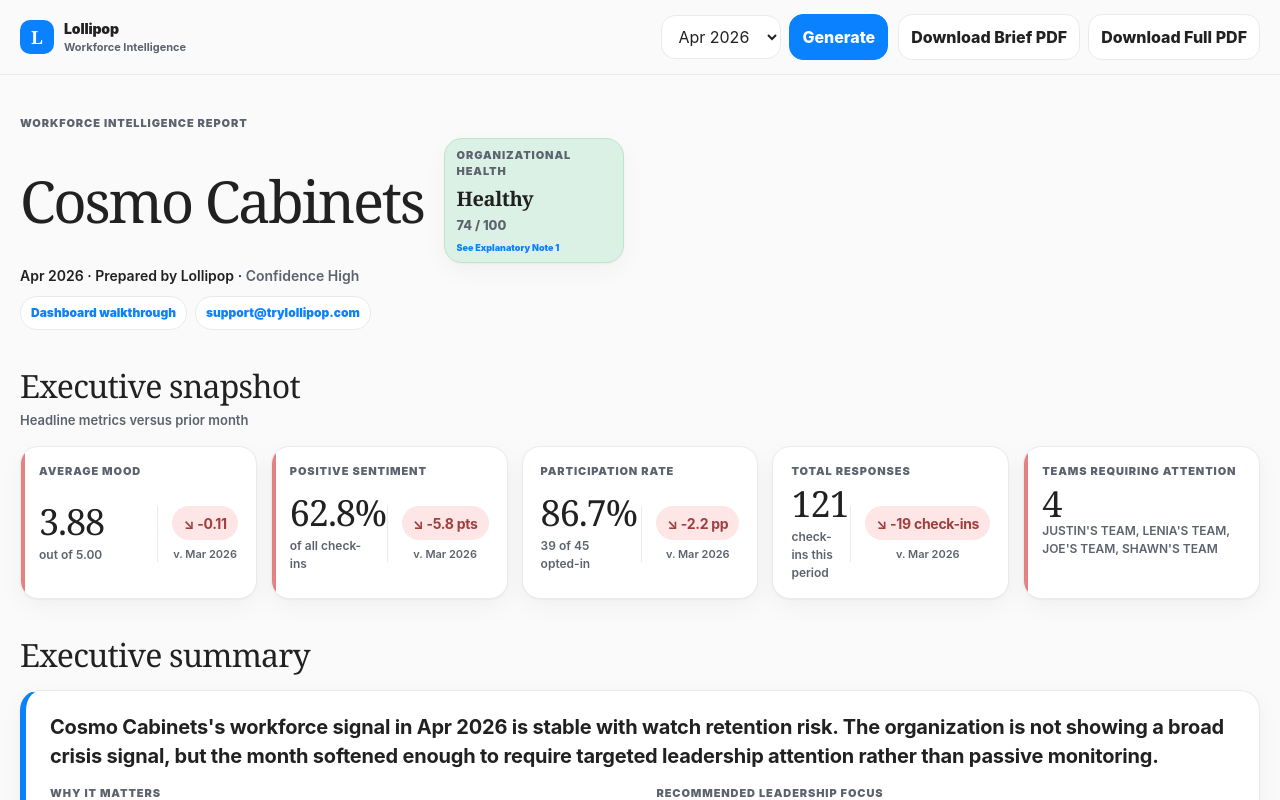
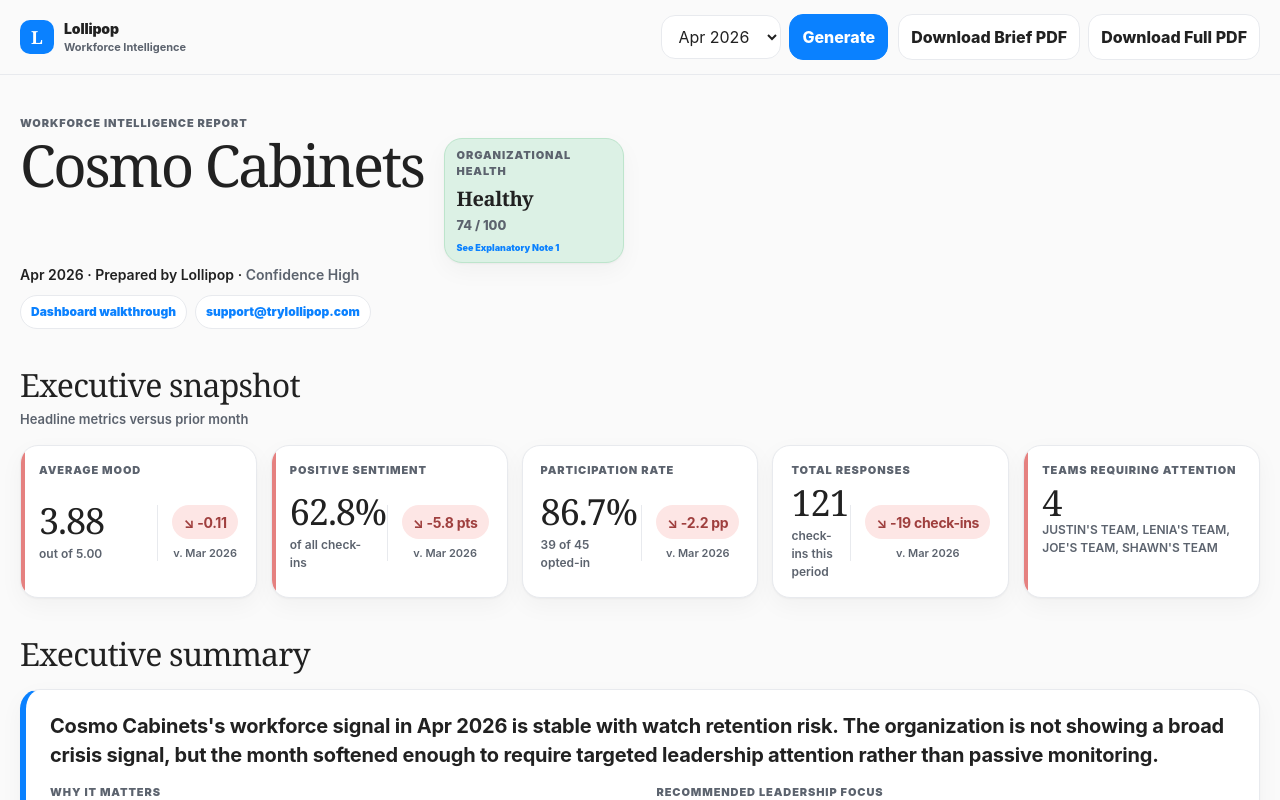
Before and after one commit to jeffrey1892/Lollipop-Monthly-Reports, a Next.js app: page / in a window 1280 px wide. Shown: the top 800 px of the page. Built offline with nearby package versions, Linux system fonts and the light colour scheme.

Commit message:
Halve title spacing; top-align Organizational Health tile

```diff
--- a/src/app/globals.css
+++ b/src/app/globals.css
@@ -217,12 +217,12 @@
 
 /* A. Executive Header */
 .exec-header{display:block;padding:10px 0 0;margin-bottom:8px}
-.exec-header-title-row{display:flex;align-items:center;gap:20px;flex-wrap:wrap;margin:4px 0 2px}
+.exec-header-title-row{display:flex;align-items:flex-start;gap:20px;flex-wrap:wrap;margin:2px 0 1px}
 .exec-header-title-row .client-title{margin:0!important;line-height:.92!important}
-.exec-header-title-row .health-tile{text-align:left;min-width:0;padding:8px 12px;width:max-content;max-width:180px}
+.exec-header-title-row .health-tile{text-align:left;min-width:0;padding:8px 12px;width:max-content;max-width:180px;align-self:flex-start}
 .exec-header-title-row .health-tile strong{font-size:20px}
 .exec-header-title-row .health-tile .note-ref{display:block;margin:6px 0 0}
-.exec-header-main .client-title{font-family:Georgia,serif;font-size:clamp(36px,5.5vw,58px);line-height:.92;letter-spacing:-.04em;margin:2px 0 4px}
+.exec-header-main .client-title{font-family:Georgia,serif;font-size:clamp(36px,5.5vw,58px);line-height:.92;letter-spacing:-.04em;margin:1px 0 2px}
 .exec-header-meta{margin:0;color:var(--ink);font-size:14px;font-weight:600}
 .exec-header .dashboard-help{margin-top:10px}
 .health-tile{border-radius:18px;padding:14px 18px;background:var(--card);border:1px solid var(--line);min-width:200px;text-align:right;box-shadow:0 1px 2px rgba(33,33,33,.04),0 8px 24px rgba(33,33,33,.04)}
```
